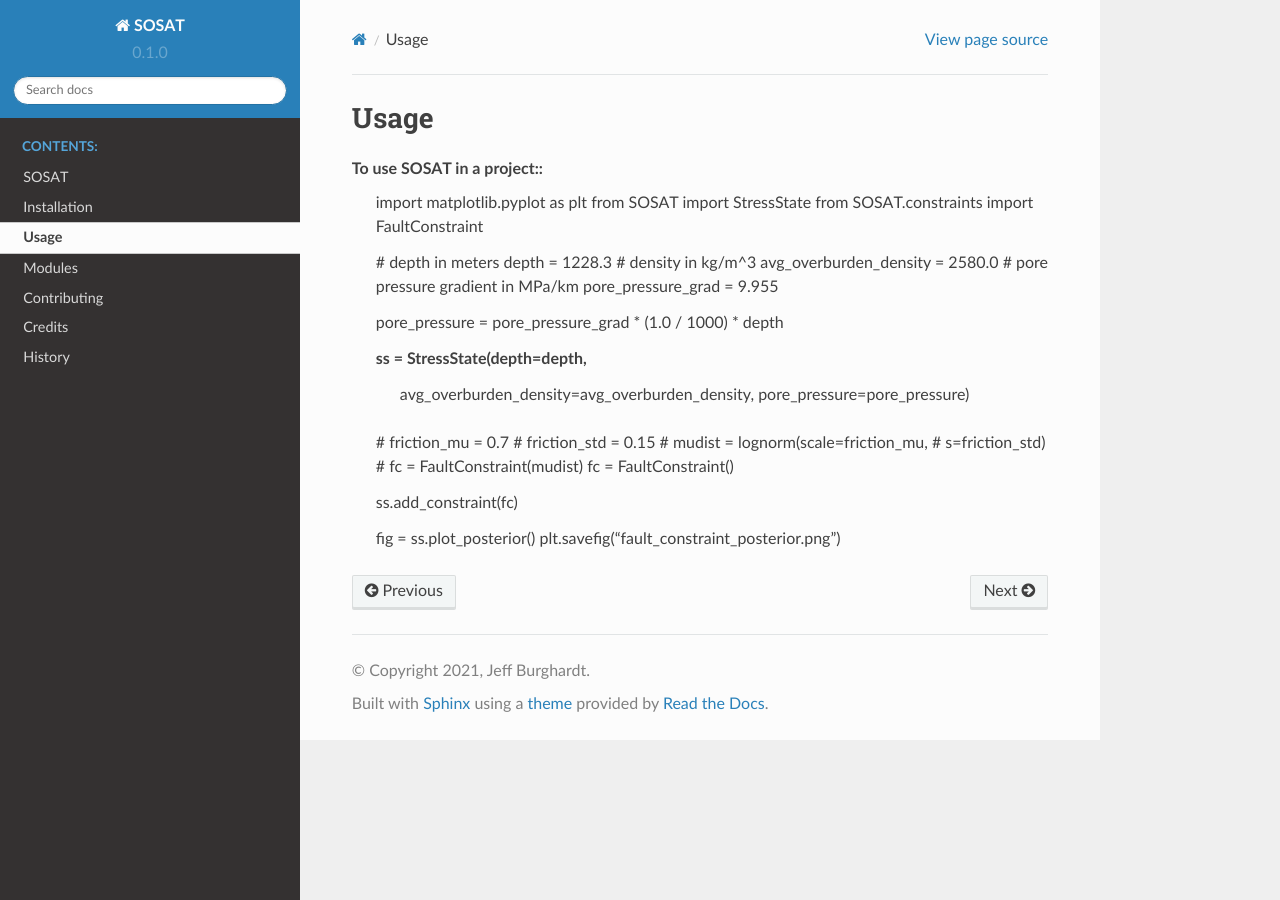
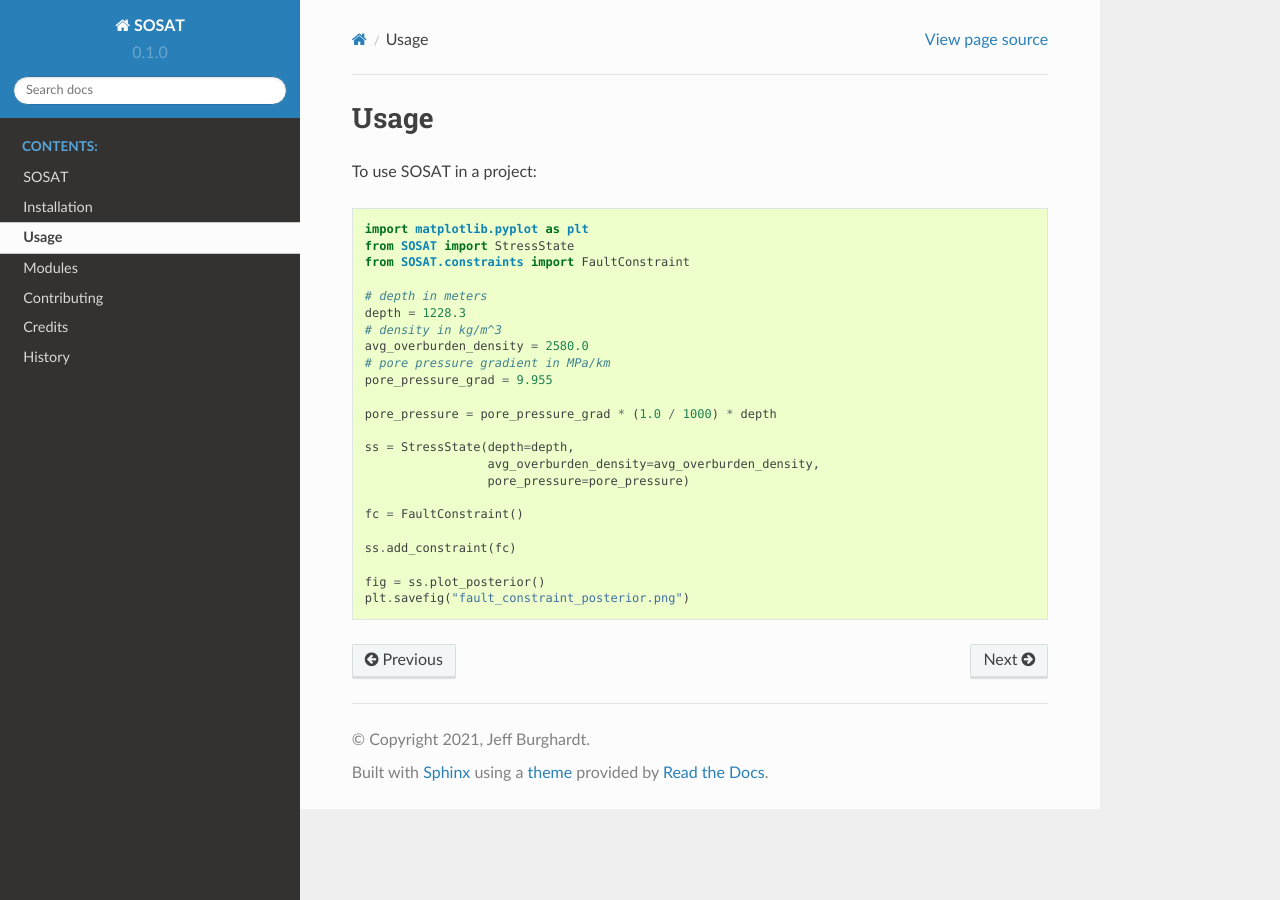
Before and after one commit to pnnl/SOSAT, a Sphinx documentation site: the page built from docs/usage.rst, in a window 1280 px wide. Built offline with Sphinx 7.4.7 and the Read the Docs theme 2.0.0, drawn with Linux system fonts in a browser that asks for light colours.

Commit message:
updating usage.rst

```diff
--- a/docs/usage.rst
+++ b/docs/usage.rst
@@ -3,6 +3,7 @@
 =====
 
 To use SOSAT in a project::
+
     import matplotlib.pyplot as plt
     from SOSAT import StressState
     from SOSAT.constraints import FaultConstraint
@@ -17,13 +18,9 @@
     pore_pressure = pore_pressure_grad * (1.0 / 1000) * depth
 
     ss = StressState(depth=depth,
-                    avg_overburden_density=avg_overburden_density,
-                    pore_pressure=pore_pressure)
-    # friction_mu = 0.7
-    # friction_std = 0.15
-    # mudist = lognorm(scale=friction_mu,
-    #                 s=friction_std)
-    # fc = FaultConstraint(mudist)
+                     avg_overburden_density=avg_overburden_density,
+                     pore_pressure=pore_pressure)
+
     fc = FaultConstraint()
 
     ss.add_constraint(fc)
```
